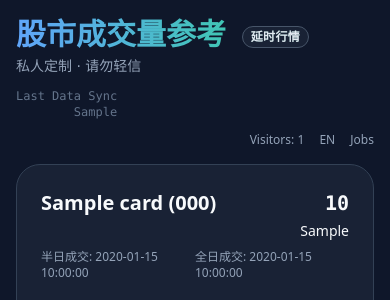
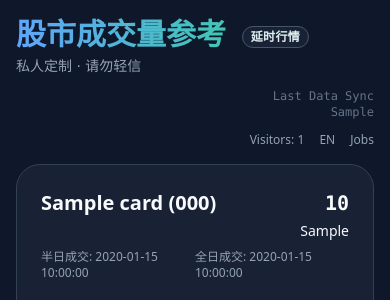
Before and after one commit to linguiben/market-turnover, a Python web app: template app/web/templates/dashboard.html in a window 390 px wide. Shown: the top 300 px of the page. Run offline with Jinja, Linux system fonts and the light colour scheme; the template is opened without the code that fills it: most values are stand-ins (such as "Sample title", 1, 10 or a date in 2020); some libraries are stand-ins or nearby versions.

Commit message:
Last Data Syn 在手机上也固定显示在右边。

```diff
--- a/app/web/templates/dashboard.html
+++ b/app/web/templates/dashboard.html
@@ -26,7 +26,7 @@
         </h1>
         <p class="text-slate-400 text-sm mt-1" style="font-family: cursive;">私人定制 · 请勿轻信</p>
       </div>
-      <div class="text-right text-xs text-slate-500 font-mono">
+      <div class="w-full text-right text-xs text-slate-500 font-mono md:w-auto">
         Last Data Sync<br>{{ last_data_sync }}
       </div>
       <nav class="w-full text-right text-xs text-slate-400 space-x-3">
--- a/app/web/templates/dashboard_en.html
+++ b/app/web/templates/dashboard_en.html
@@ -26,7 +26,7 @@
         </h1>
         <p class="text-slate-400 text-sm mt-1" style="font-family: cursive;">Custom-only · do your own research</p>
       </div>
-      <div class="text-right text-xs text-slate-500 font-mono">
+      <div class="w-full text-right text-xs text-slate-500 font-mono md:w-auto">
         Last Data Sync<br>{{ last_data_sync }}
       </div>
       <nav class="w-full text-right text-xs text-slate-400 space-x-3">
```
